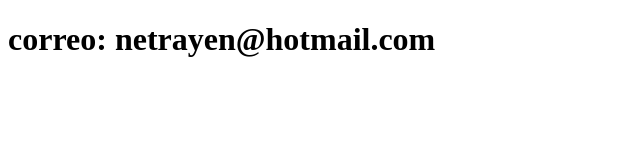
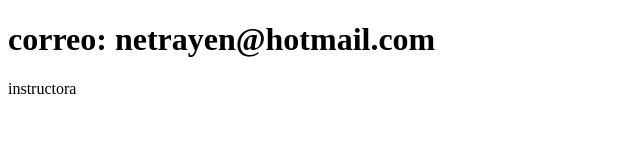
Before and after one commit to MaxPino/sistema-de-registro, a plain HTML site: page contacto.html in a window 1280 px wide. Shown: the full height of the page, 0-640 px from the left. Drawn offline with Linux system fonts and the light colour scheme.

Commit message:
actualiza el

```diff
--- a/contacto.html
+++ b/contacto.html
@@ -2,10 +2,12 @@
 <html lang="en">
 <head>
     <meta charset="UTF-8">
+    <meta http-equiv="x-UA-compatible" content="IE=edge"
     <meta name="viewport" content="width=device-width, initial-scale=1.0">
     <title>contacto</title>
 </head>
 <body>
     <h1>correo: netrayen@hotmail.com</h1>
+    <p>instructora</p>
 </body>
 </html>
```
